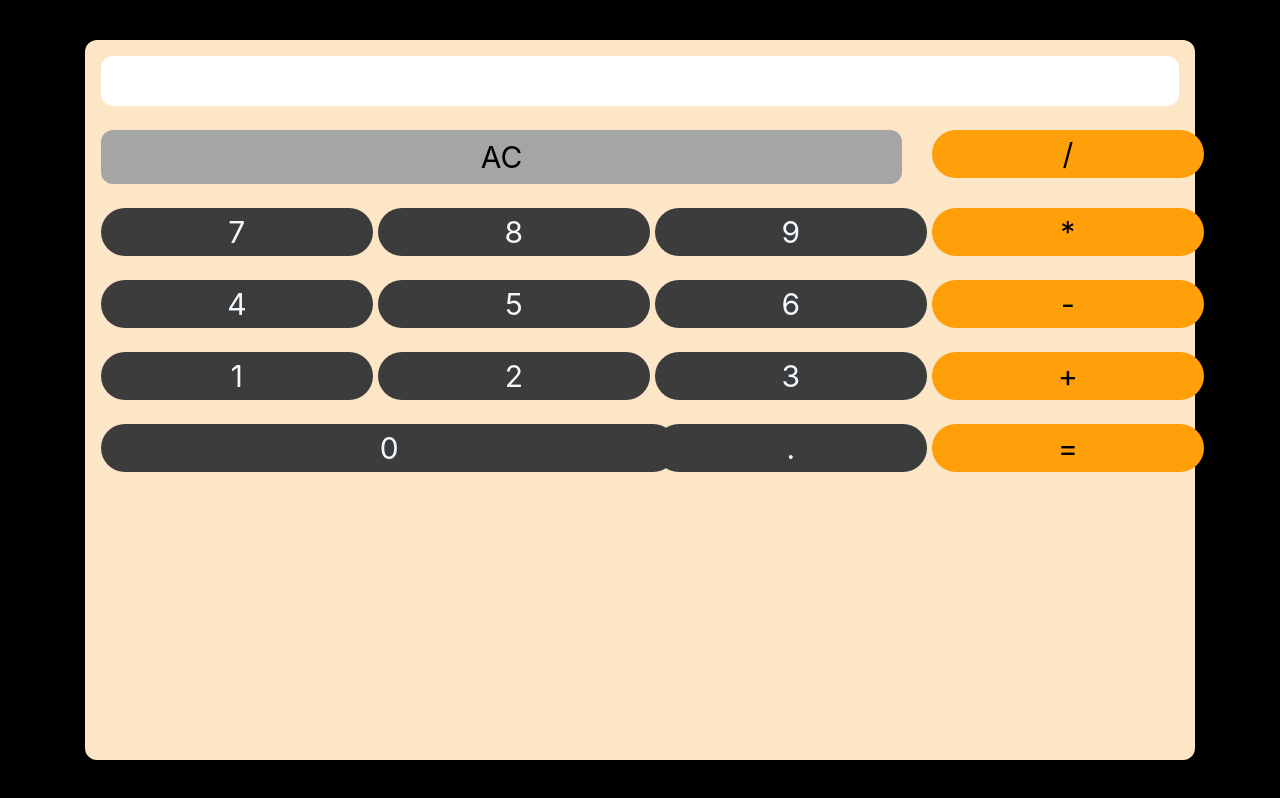
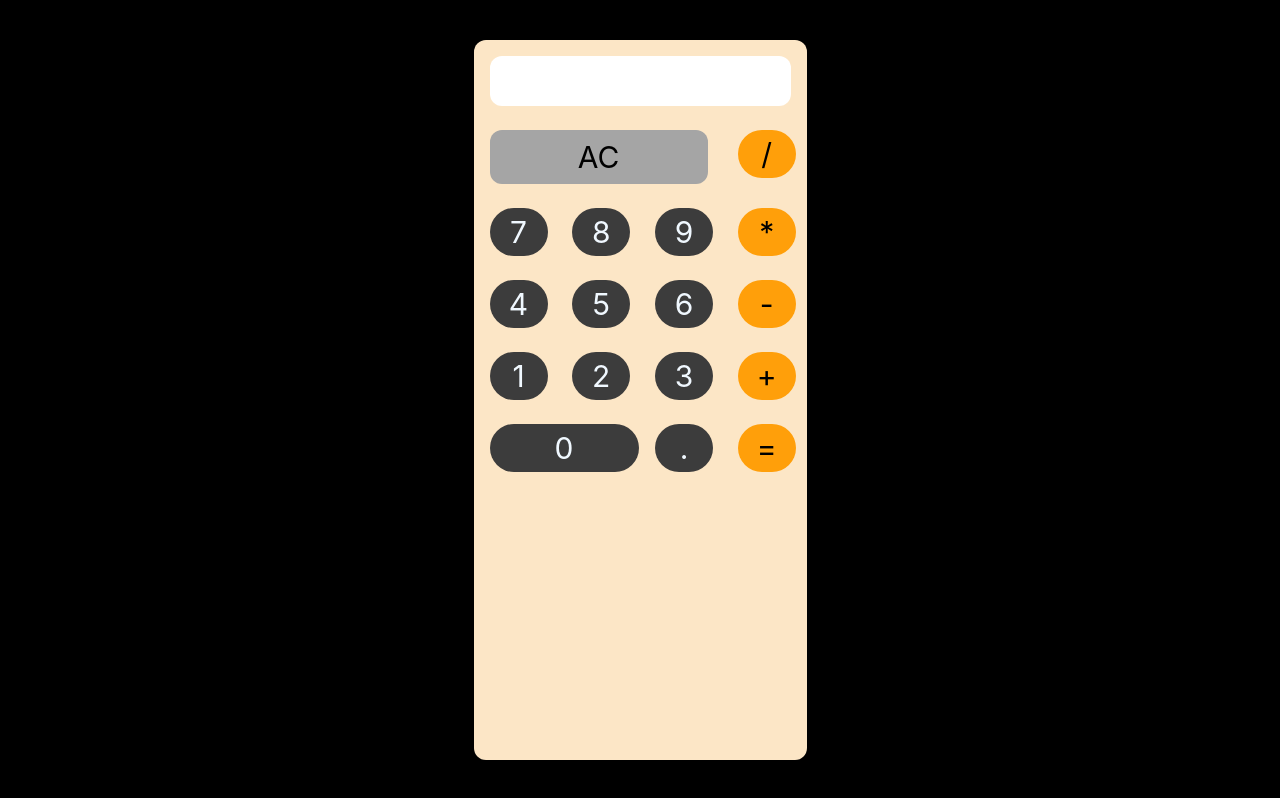
Before and after one commit to P-Ruheesh/Basic-Calculator, a plain HTML site: page index.html in a window 1280 px wide. Drawn offline with nearby package versions, Linux system fonts and the light colour scheme.

Commit message:
completed
added all required elements & completed the Basic Calculator Project

```diff
--- a/index.html
+++ b/index.html
@@ -23,7 +23,7 @@
     <div class="back d-flex align-items-center">
         <div class="container">
             <div class="row">
-                <div class="col-12">
+                <div class="col-12 d-flex justify-content-center">
                     <div class="ground pl-3 pr-3">
                         <input type="text" id="display" class="mt-3 text-right" readonly>
                         <div class="row">
--- a/style.css
+++ b/style.css
@@ -41,3 +41,23 @@
     font-size:30px;
     color: aliceblue;
 }
+@media (min-width:375px){
+    .ground{
+        width:90%;
+    }
+}
+@media (min-width:376px) and (max-width:426px){
+    .ground{
+        width:80%;
+    }
+}
+@media (min-width:427px) and (max-width:768px){
+    .ground{
+        width:50%;
+    }
+}
+@media (min-width:769px){
+    .ground{
+        width:30%;
+    }
+}
```
Also changed, not shown: script.js (line endings or trailing spaces).
